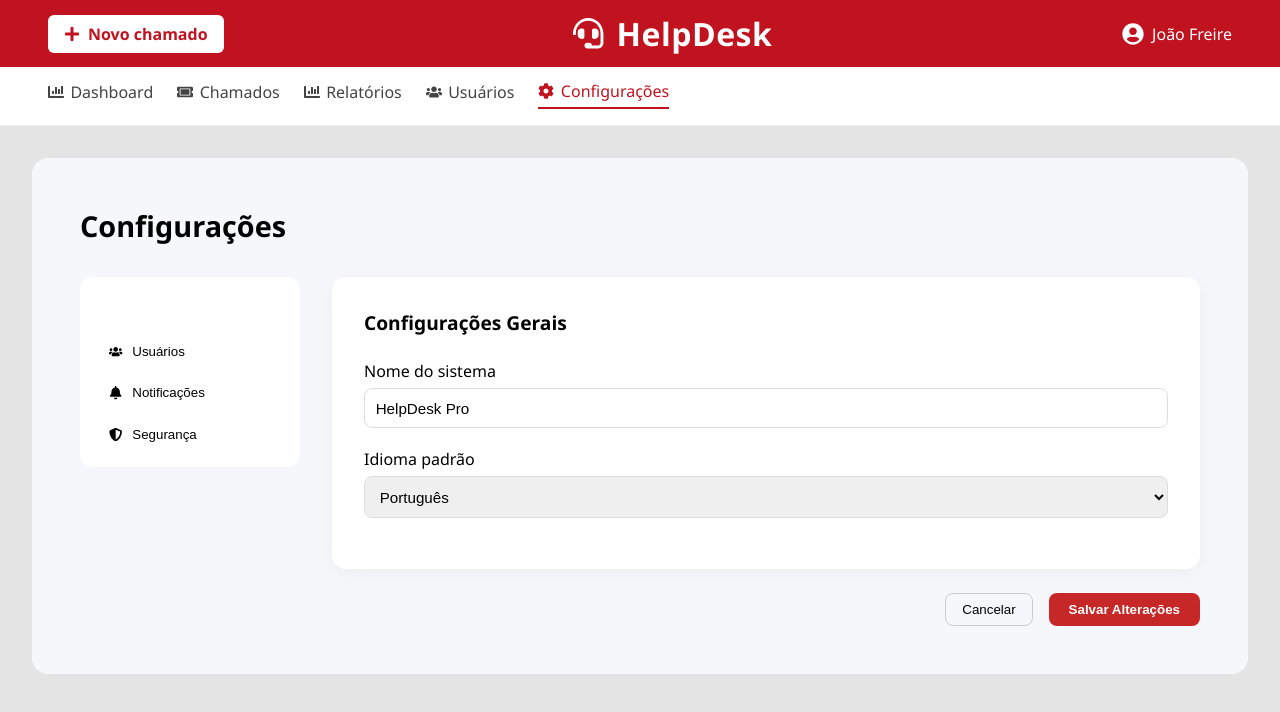
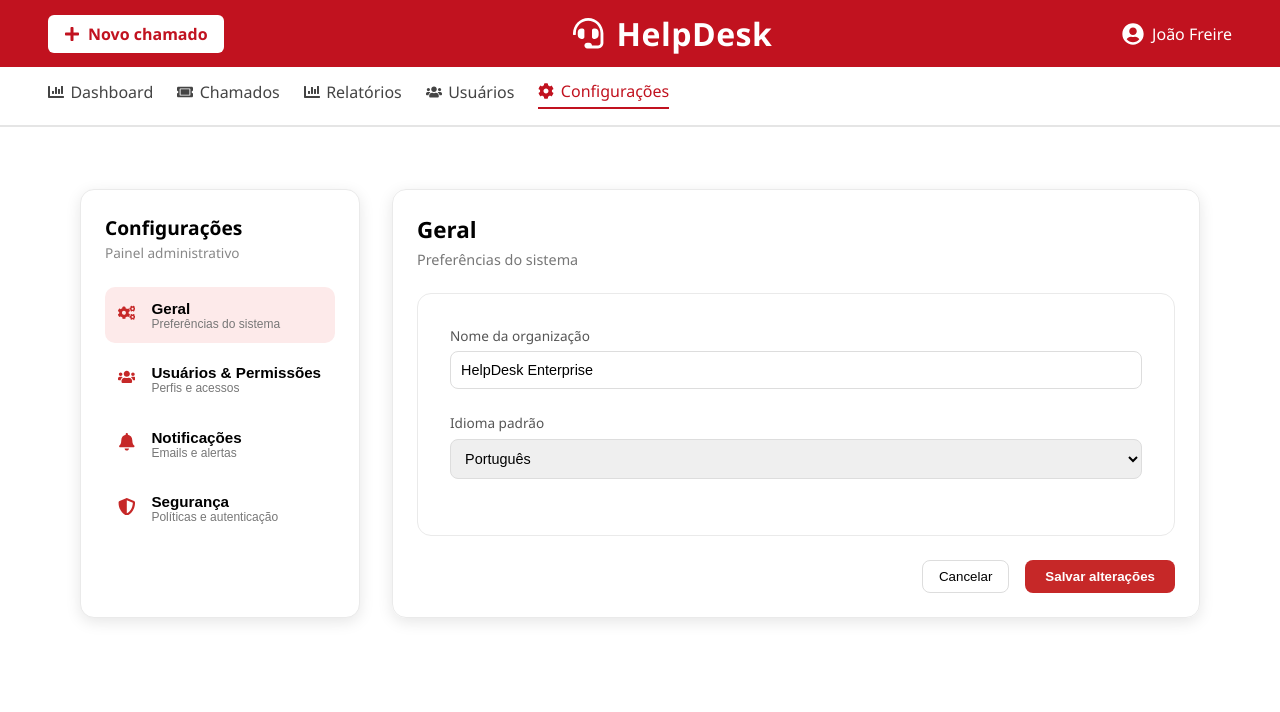
Before and after one commit to diegoflausino45/HelpDesk, a React (Vite) app: page /configuracoes in a window 1280 px wide. Shown: the top 712 px of the page. Built offline with nearby package versions, Linux system fonts and the light colour scheme.

Commit message:
commit de estilizações gerais do projeto

```diff
--- a/src/components/header/header.module.css
+++ b/src/components/header/header.module.css
@@ -7,6 +7,7 @@
   color: white;
   z-index: 1000;
   transition: transform 0.3s ease-out;
+
 }
 
 .show {
--- a/src/components/nav/nav.module.css
+++ b/src/components/nav/nav.module.css
@@ -7,7 +7,8 @@
   display: flex;
   gap: 1.5em;
   z-index: 900;
-  border-bottom: 1px solid #eee;
+      box-shadow: 0 0 0 2px rgba(0, 0, 0, 0.10);
+
 }
 
 .link {
--- a/src/containers/chamados/chamados.module.css
+++ b/src/containers/chamados/chamados.module.css
@@ -1,7 +1,9 @@
 .container {
   padding:  3rem;
-  background: #f6f7fb;
+ /*background: #f6f7fb;*/
   border-radius:  1em;
+      box-shadow: 0 4px 15px rgba(0, 0, 0, 0.100);
+
 }
 
 .pageHeader {
@@ -176,6 +178,8 @@
   gap: 0.8rem;
   cursor: pointer;
   transition: all 0.25s ease;
+        box-shadow: 0 4px 15px rgba(0, 0, 0, 0.05);
+
 }
 
 .card:hover {
--- a/src/containers/configuracoes/configuracoes.jsx
+++ b/src/containers/configuracoes/configuracoes.jsx
@@ -1,75 +1,87 @@
 import { useState } from "react"
 import styles from "./configuracoes.module.css"
-import { FaCogs, FaUsers, FaBell, FaShieldAlt } from "react-icons/fa"
+import {
+  FaCogs,
+  FaUsers,
+  FaBell,
+  FaShieldAlt
+} from "react-icons/fa"
 
 function Configuracoes() {
   const [abaAtiva, setAbaAtiva] = useState("geral")
 
+  const menu = [
+    { id: "geral", label: "Geral", desc: "Preferências do sistema", icon: <FaCogs /> },
+    { id: "usuarios", label: "Usuários & Permissões", desc: "Perfis e acessos", icon: <FaUsers /> },
+    { id: "notificacoes", label: "Notificações", desc: "Emails e alertas", icon: <FaBell /> },
+    { id: "seguranca", label: "Segurança", desc: "Políticas e autenticação", icon: <FaShieldAlt /> },
+  ]
+
   return (
     <main className={styles.container}>
-      <h1>Configurações</h1>
+      <div className={styles.wrapper}>
 
-      <div className={styles.layout}>
+        {/* Sidebar Enterprise */}
+        <aside className={styles.sidebar}>
+          <div className={styles.sidebarHeader}>
+            <h3>Configurações</h3>
+            <span>Painel administrativo</span>
+          </div>
 
-        {/* Sidebar */}
-        <aside className={styles.sidebar}>
+          <nav className={styles.menu}>
+            {menu.map(item => (
               <button
-            className={abaAtiva === "geral" ? styles.active : ""}
-            onClick={() => setAbaAtiva("geral")}
+                key={item.id}
+                onClick={() => setAbaAtiva(item.id)}
+                className={`${styles.menuItem} ${
+                  abaAtiva === item.id ? styles.active : ""
+                }`}
               >
-            <FaCogs /> Geral
+                <div className={styles.icon}>{item.icon}</div>
+                <div className={styles.textItem}>
+                  <strong>{item.label}</strong>
+                  <small>{item.desc}</small>
+                </div>
               </button>
-
-          <button
-            className={abaAtiva === "usuarios" ? styles.active : ""}
-            onClick={() => setAbaAtiva("usuarios")}
-          >
-            <FaUsers /> Usuários
-          </button>
-
-          <button
-            className={abaAtiva === "notificacoes" ? styles.active : ""}
-            onClick={() => setAbaAtiva("notificacoes")}
-          >
-            <FaBell /> Notificações
-          </button>
-
-          <button
-            className={abaAtiva === "seguranca" ? styles.active : ""}
-            onClick={() => setAbaAtiva("seguranca")}
-          >
-            <FaShieldAlt /> Segurança
-          </button>
+            ))}
+          </nav>
         </aside>
 
         {/* Conteúdo */}
         <section className={styles.content}>
 
+          <header className={styles.contentHeader}>
+            <h2>
+              {menu.find(m => m.id === abaAtiva)?.label}
+            </h2>
+            <p>
+              {menu.find(m => m.id === abaAtiva)?.desc}
+            </p>
+          </header>
+
+          <div className={styles.card}>
+
             {abaAtiva === "geral" && (
-            <div className={styles.card}>
-              <h2>Configurações Gerais</h2>
-
-              <div className={styles.field}>
-                <label>Nome do sistema</label>
-                <input type="text" defaultValue="HelpDesk Pro" />
+              <>
+                <div className={styles.formRow}>
+                  <label>Nome da organização</label>
+                  <input type="text" defaultValue="HelpDesk Enterprise" />
                 </div>
 
-              <div className={styles.field}>
+                <div className={styles.formRow}>
                   <label>Idioma padrão</label>
                   <select>
                     <option>Português</option>
                     <option>Inglês</option>
                   </select>
                 </div>
-            </div>
+              </>
             )}
 
             {abaAtiva === "usuarios" && (
-            <div className={styles.card}>
-              <h2>Permissões de Usuários</h2>
-
+              <>
                 <div className={styles.toggleRow}>
-                <span>Técnicos podem editar usuários</span>
+                  <span>Técnicos podem gerenciar usuários</span>
                   <input type="checkbox" />
                 </div>
 
@@ -77,15 +89,13 @@ function Configuracoes() {
                   <span>Usuários podem encerrar chamados</span>
                   <input type="checkbox" />
                 </div>
-            </div>
+              </>
             )}
 
             {abaAtiva === "notificacoes" && (
-            <div className={styles.card}>
-              <h2>Notificações</h2>
-
+              <>
                 <div className={styles.toggleRow}>
-                <span>Enviar email ao criar chamado</span>
+                  <span>Notificar por email ao criar chamado</span>
                   <input type="checkbox" defaultChecked />
                 </div>
 
@@ -93,28 +103,28 @@ function Configuracoes() {
                   <span>Notificar técnico ao atribuir chamado</span>
                   <input type="checkbox" />
                 </div>
-            </div>
+              </>
             )}
 
             {abaAtiva === "seguranca" && (
-            <div className={styles.card}>
-              <h2>Segurança</h2>
-
-              <div className={styles.field}>
-                <label>Bloquear conta após (tentativas)</label>
+              <>
+                <div className={styles.formRow}>
+                  <label>Tentativas máximas de login</label>
                   <input type="number" defaultValue={5} />
                 </div>
 
-              <div className={styles.field}>
-                <label>Validade de senha (dias)</label>
+                <div className={styles.formRow}>
+                  <label>Validade da senha (dias)</label>
                   <input type="number" defaultValue={90} />
                 </div>
+              </>
+            )}
+
           </div>
-          )}
 
           <div className={styles.actions}>
             <button className={styles.cancel}>Cancelar</button>
-            <button className={styles.save}>Salvar Alterações</button>
+            <button className={styles.save}>Salvar alterações</button>
           </div>
 
         </section>
--- a/src/containers/configuracoes/configuracoes.module.css
+++ b/src/containers/configuracoes/configuracoes.module.css
@@ -1,108 +1,163 @@
 .container {
-  padding:  3rem;
-  background: #f6f7fb;
-  border-radius:  1em;}
-
-.container h1 {
-  margin-bottom: 2rem;
-  font-size: 1.8rem;
+  padding: 2rem 3rem;
+ /*background: #f6f7fb;*/
+  min-height: 100vh;
 }
 
-.layout {
+.wrapper {
   display: flex;
   gap: 2rem;
 }
 
-/* Sidebar */
+/* SIDEBAR */
 .sidebar {
-  min-width: 220px;
-  background: #fff;
-  padding: 1rem;
-  border-radius: 12px;
+  width: 280px;
+  background: #ffffff;
+  border-radius: 14px;
+  padding: 1.5rem;
+  border: 1px solid #eaeaea;
+    box-shadow: 0 4px 15px rgba(0, 0, 0, 0.100);
+
+}
+
+.sidebarHeader {
+  margin-bottom: 1.5rem;
+}
+
+.sidebarHeader h3 {
+  margin: 0;
+  font-size: 1.2rem;
+}
+
+.sidebarHeader span {
+  font-size: 0.85rem;
+  color: #888;
+}
+
+.menu {
   display: flex;
   flex-direction: column;
   gap: 0.5rem;
-  height: fit-content;
 }
 
-.sidebar button {
+.menuItem {
   display: flex;
+  gap: 1rem;
   align-items: center;
-  gap: 0.6rem;
-  padding: 0.7em 1em;
+  padding: 0.8rem;
+  border-radius: 10px;
   border: none;
   background: transparent;
-  border-radius: 8px;
   cursor: pointer;
-  font-weight: 500;
   transition: 0.2s;
+  text-align: left;
 }
 
-.sidebar button:hover {
-  background-color: #f5f5f5;
+.menuItem:hover {
+  background-color: #f4f6f8;
+}
+
+.menuItem strong {
+  font-size: 0.95rem;
+}
+
+.menuItem small {
+  font-size: 0.75rem;
+  color: #777;
+}
+
+.icon {
+  font-size: 1.1rem;
+  color: #c62828;
 }
 
 .active {
-  background-color: #c62828;
-  color: white;
+  background-color: #fdeaea;
 }
 
-/* Conteúdo */
+.textItem{
+  display: flex;
+  flex-direction: column;
+}
+
+/* CONTENT */
 .content {
   flex: 1;
+  border: 1px solid #eaeaea;
+  border-radius: 14px;
+  padding: 1.5rem;
+    box-shadow: 0 4px 15px rgba(0, 0, 0, 0.100);
+
 }
 
+.contentHeader {
+  margin-bottom: 1.5rem;
+}
+
+.contentHeader h2 {
+  margin: 0;
+  font-size: 1.4rem;
+}
+
+.contentHeader p {
+  margin-top: 0.3rem;
+  color: #777;
+  font-size: 0.9rem;
+}
+
+/* CARD */
 .card {
   background: #fff;
   padding: 2rem;
   border-radius: 14px;
-  box-shadow: 0 4px 20px rgba(0, 0, 0, 0.04);
+  border: 1px solid #eaeaea;
   margin-bottom: 1.5rem;
 }
 
-.card h2 {
+/* FORM */
+.formRow {
+  display: flex;
+  flex-direction: column;
   margin-bottom: 1.5rem;
-  font-size: 1.2rem;
 }
 
-/* Campos */
-.field {
-  display: flex;
-  flex-direction: column;
-  gap: 0.4rem;
-  margin-bottom: 1.2rem;
+.formRow label {
+  font-size: 0.85rem;
+  margin-bottom: 0.4rem;
+  color: #555;
 }
 
-.field input,
-.field select {
+.formRow input,
+.formRow select {
   padding: 0.7em;
   border-radius: 8px;
   border: 1px solid #ddd;
-  font-size: 0.95rem;
+  font-size: 0.9rem;
   transition: 0.2s;
 }
 
-.field input:focus,
-.field select:focus {
+.formRow input:focus,
+.formRow select:focus {
+  border-color: #c62828;
   outline: none;
-  border-color: #c62828;
 }
 
-/* Toggles simples */
+/* TOGGLE */
 .toggleRow {
   display: flex;
   justify-content: space-between;
   align-items: center;
   margin-bottom: 1rem;
+  font-size: 0.9rem;
 }
 
 .toggleRow input {
+  accent-color: #c62828;
   width: 18px;
   height: 18px;
-  accent-color: #c62828;
 }
 
-/* Botões */
+/* ACTIONS */
 .actions {
   display: flex;
   justify-content: flex-end;
@@ -110,8 +165,8 @@
 }
 
 .cancel {
-  background: transparent;
-  border: 1px solid #ccc;
+  border: 1px solid #ddd;
+  background: white;
   padding: 0.6em 1.2em;
   border-radius: 8px;
   cursor: pointer;
@@ -123,8 +178,8 @@
   border: none;
   padding: 0.6em 1.5em;
   border-radius: 8px;
+  font-weight: 600;
   cursor: pointer;
-  font-weight: 600;
 }
 
 .save:hover {
--- a/src/containers/relatorios/relatorios.module.css
+++ b/src/containers/relatorios/relatorios.module.css
@@ -1,8 +1,9 @@
 .container {
   padding:  3rem;
-  background: #f6f7fb;
+ /*background: #f6f7fb;*/
   min-height: 100vh;
   border-radius:  1em;
+    box-shadow: 0 4px 15px rgba(0, 0, 0, 0.100);
 
 
 }
--- a/src/containers/usuarios/usuarios.module.css
+++ b/src/containers/usuarios/usuarios.module.css
@@ -1,9 +1,10 @@
 .container {
   padding:  3rem;
   padding-bottom: 6em;
-  background: #f6f7fb;
+ /*background: #f6f7fb;*/
   min-height: 100%;
   border-radius:  1em;
+    box-shadow: 0 4px 15px rgba(0, 0, 0, 0.100);
 
 }
 
--- a/src/styles/global.module.css
+++ b/src/styles/global.module.css
@@ -15,5 +15,5 @@ html, #root {
 body {
   font-family: 'Segoe UI', Tahoma, Geneva, Verdana, sans-serif;
   font-size: 1em;
-  background-color: #e4e4e4;
+  background-color: #fff;
 }
```
Also changed, not shown: src/containers/dashboard/dashboard.module.css (+4 -4 lines). Lines whose indentation alone changed are shown as unchanged.
